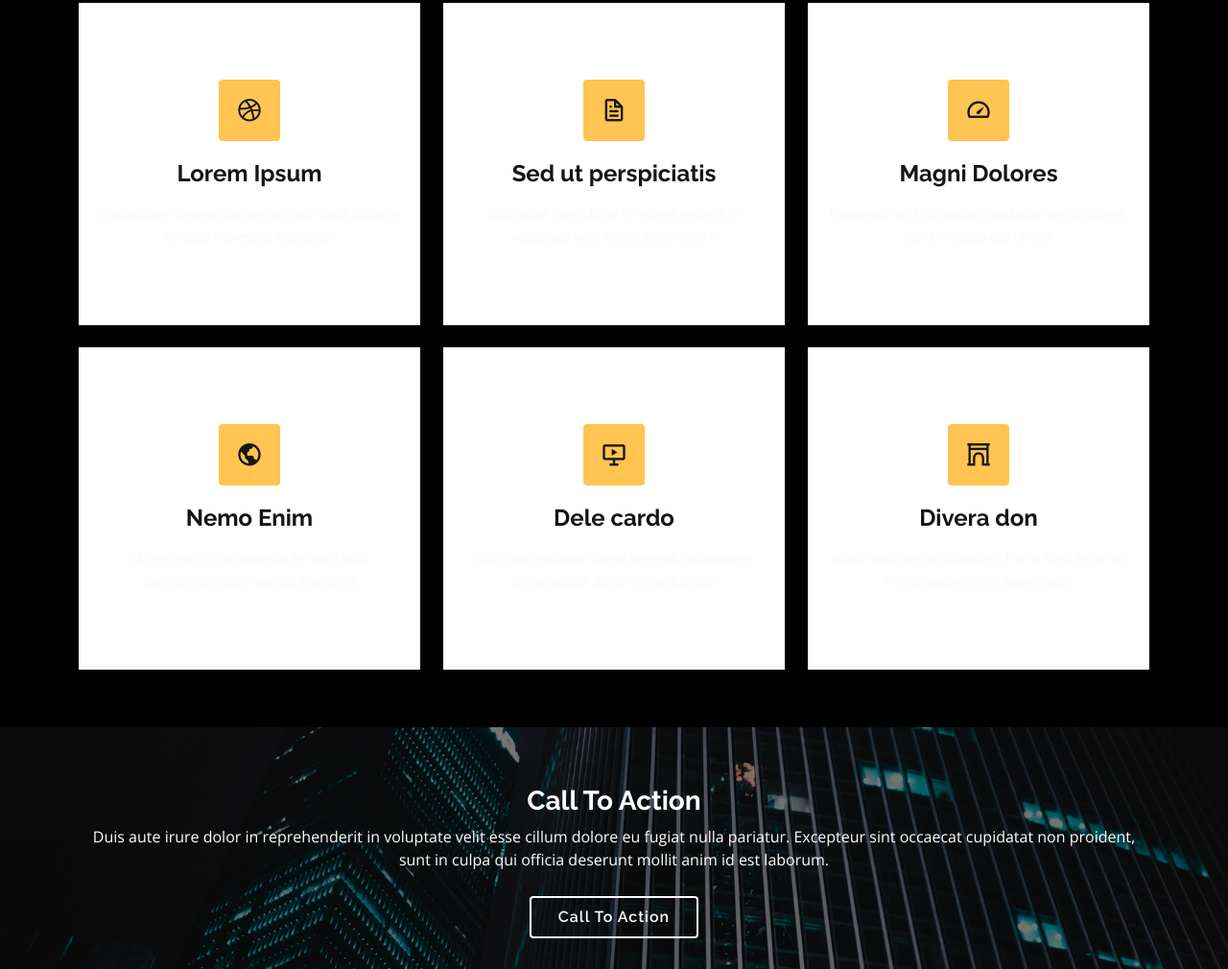
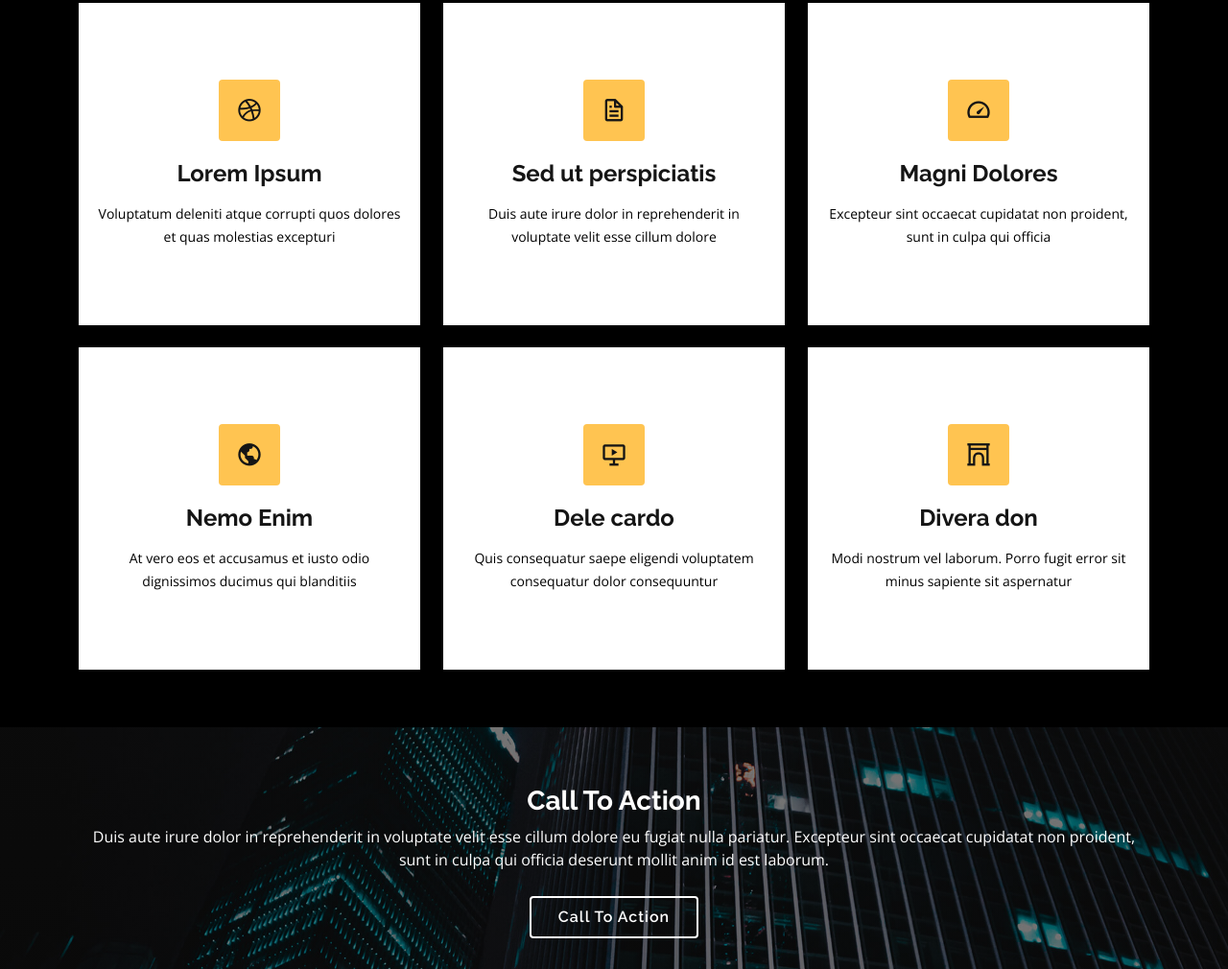
Before and after one commit to Lithin-CM/black-board-creations, a plain HTML site: page index.html in a window 1280 px wide. Shown: the part 2227-3237 px from the top of the page at 96% size. Drawn offline with nearby package versions, Linux system fonts and the light colour scheme.

Commit message:
some changes added

```diff
--- a/assets/css/style.css
+++ b/assets/css/style.css
@@ -585,6 +585,9 @@ section {
 .services .icon-box:hover h4 a{
   color: #fff;
 }
+.services .icon-box p{
+  color: #000;
+}
 .services .icon-box:hover p{
   color: #fff;
 }
@@ -860,7 +863,6 @@ section {
   margin: 0 0 0 50px;
   font-family: "Raleway", sans-serif;
   font-size: 14px;
-
 }
 .counts .content .count-box a {
   font-weight: 600;
```
